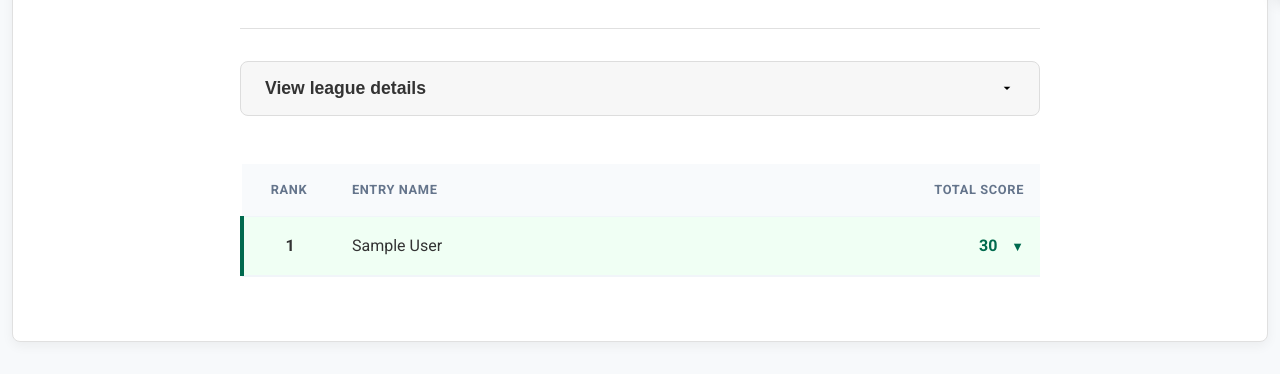
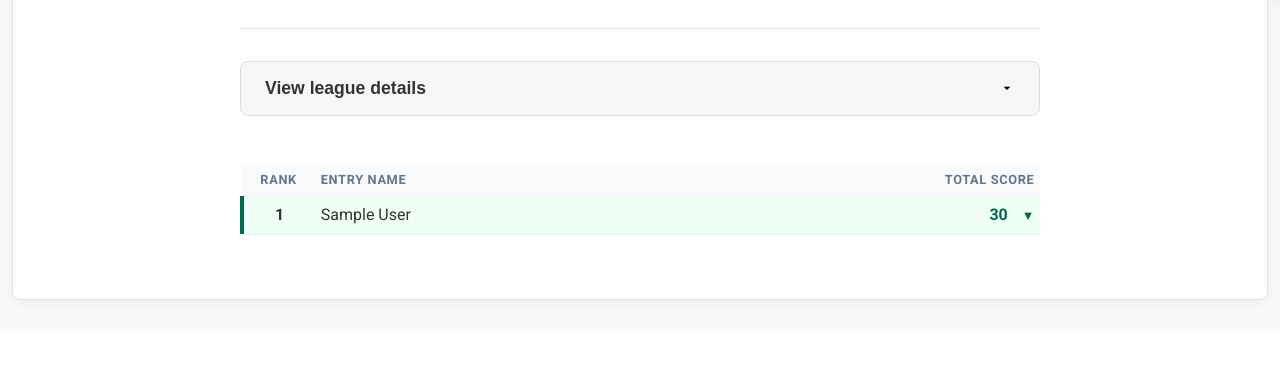
Before and after one commit to robbie321/FantasyGolf, a Flask app: page /league/1 in a window 1280 px wide. Shown: the part 798-1172 px from the top of the page. After the commit the page ends 1104 px from the top, so only its background shows below. Run offline with Flask 3, Linux system fonts and the light colour scheme; a user stored in the database is signed in; tables that the repository leaves empty hold one stand-in row (values such as "Sample post"); some libraries are stand-ins or nearby versions.

Commit message:
lowered padding on league

```diff
--- a/fantasy_league_app/static/css/style.css
+++ b/fantasy_league_app/static/css/style.css
@@ -352,7 +352,7 @@ iframe {
 }
 .leaderboard-table th,
 .leaderboard-table td {
-  padding: 1rem; /* Increased padding */
+  padding: 0.35rem; /* Increased padding */
   border-bottom: 1px solid #f1f5f9; /* Softer border */
   text-align: left;
   vertical-align: middle;
```
